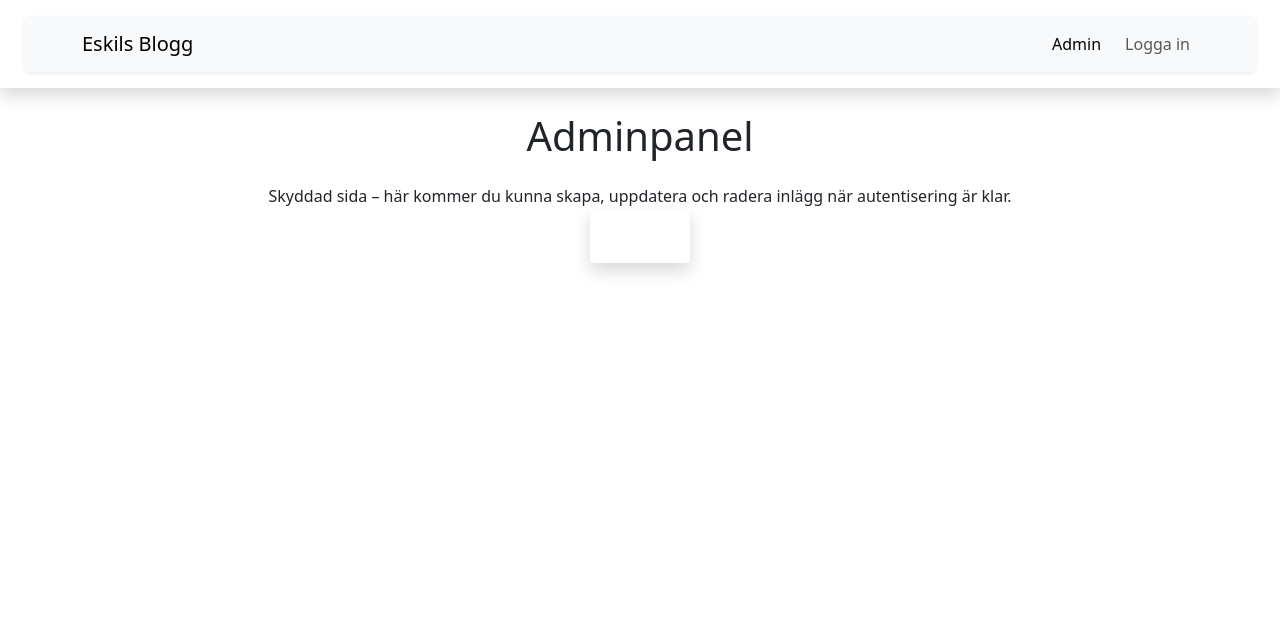
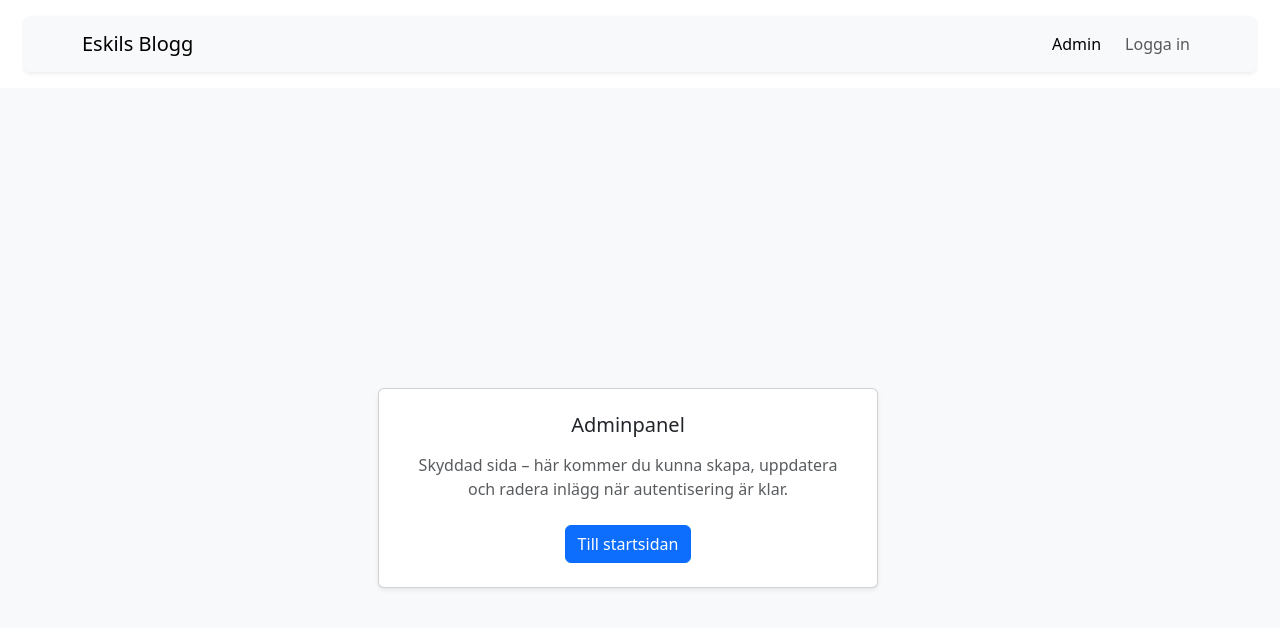
Before and after one commit to SabinaLiljestrom/dt210g-moment3-frontend, a React (Create React App) app: page /admin in a window 1280 px wide. Shown: the top 628 px of the page. Built offline with nearby package versions, Linux system fonts and the light colour scheme.

Commit message:
uppdaterat innehåll till att använda bootstrap

```diff
--- a/src/pages/Admin.tsx
+++ b/src/pages/Admin.tsx
@@ -1,23 +1,35 @@
 import React from "react";
+import { Container, Row, Col, Card, Button } from "react-bootstrap";
 import { Link } from "react-router-dom";
+import "bootstrap/dist/css/bootstrap.min.css";
 
+/**
+ * Admin – Bootstrap‑placeholder.
+ * Skyddad sida – här ska CRUD‑formulär/lister hamna när auth är kopplad.
+ */
 const Admin: React.FC = () => {
   return (
-    <main className="min-h-screen flex items-center justify-center bg-gradient-to-br from-emerald-100 to-teal-200 p-4">
-      <section className="text-center bg-white/70 backdrop-blur-md rounded-2xl shadow-xl p-10 max-w-md w-full">
-        <h1 className="text-3xl font-bold mb-4">Adminpanel</h1>
-        <p className="text-gray-700 mb-8">
-          Skyddad sida – här kommer du kunna skapa, uppdatera och radera inlägg
-          när autentisering är klar.
-        </p>
-        <Link
-          to="/"
-          className="px-6 py-3 rounded-full font-semibold shadow hover:shadow-lg transition bg-emerald-600 text-white"
-        >
-          Till startsidan
-        </Link>
-      </section>
-    </main>
+    <Container
+      fluid
+      className="py-5 bg-light min-vh-100 d-flex align-items-center"
+    >
+      <Row className="w-100 justify-content-center">
+        <Col xs={11} sm={8} md={6} lg={5}>
+          <Card className="shadow-sm">
+            <Card.Body className="text-center p-4">
+              <Card.Title className="h3 mb-3">Adminpanel</Card.Title>
+              <Card.Text className="text-muted mb-4">
+                Skyddad sida – här kommer du kunna skapa, uppdatera och radera
+                inlägg när autentisering är klar.
+              </Card.Text>
+              <Button variant="primary" as="a" href="/">
+                Till startsidan
+              </Button>
+            </Card.Body>
+          </Card>
+        </Col>
+      </Row>
+    </Container>
   );
 };
 
--- a/src/pages/Login.tsx
+++ b/src/pages/Login.tsx
@@ -1,22 +1,29 @@
 import React from "react";
+import { Container, Row, Col, Card, Button } from "react-bootstrap";
 import { Link } from "react-router-dom";
 
 const Login: React.FC = () => {
   return (
-    <main className="min-h-screen flex items-center justify-center bg-gradient-to-br from-indigo-100 to-purple-200 p-4">
-      <section className="text-center bg-white/70 backdrop-blur-md rounded-2xl shadow-xl p-10 max-w-md w-full">
-        <h1 className="text-3xl font-bold mb-4">Logga in</h1>
-        <p className="text-gray-700 mb-8">
-          Här kommer inloggningsformuläret att visas.
-        </p>
-        <Link
-          to="/"
-          className="px-6 py-3 rounded-full font-semibold shadow hover:shadow-lg transition bg-indigo-600 text-white"
-        >
-          Till startsidan
-        </Link>
-      </section>
-    </main>
+    <Container
+      fluid
+      className="py-5 bg-light min-vh-100 d-flex align-items-center"
+    >
+      <Row className="w-100 justify-content-center">
+        <Col xs={11} sm={8} md={6} lg={4}>
+          <Card className="shadow-sm">
+            <Card.Body className="text-center p-4">
+              <Card.Title className="h3 mb-3">Logga in</Card.Title>
+              <Card.Text className="text-muted mb-4">
+                Här kommer inloggningsformuläret att visas.
+              </Card.Text>
+              <Button variant="primary" as="a" href="/">
+                Till startsidan
+              </Button>
+            </Card.Body>
+          </Card>
+        </Col>
+      </Row>
+    </Container>
   );
 };
 
```
